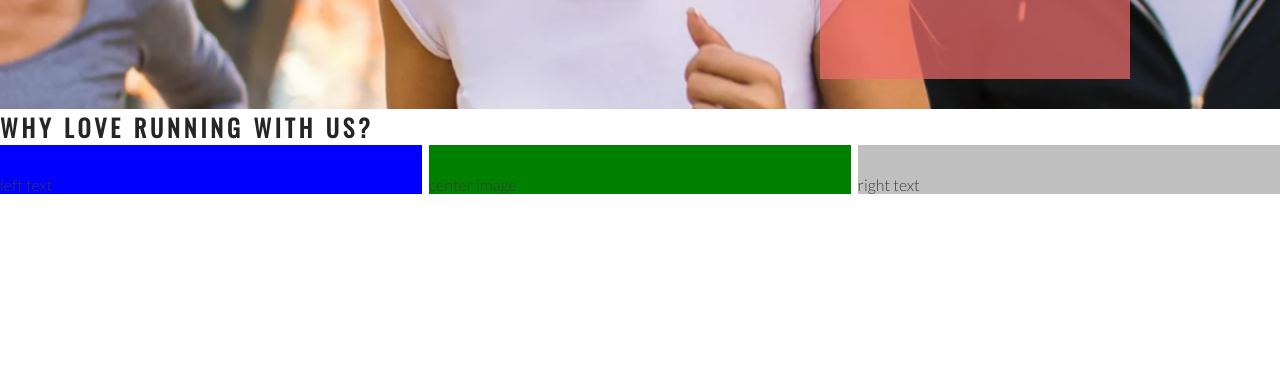
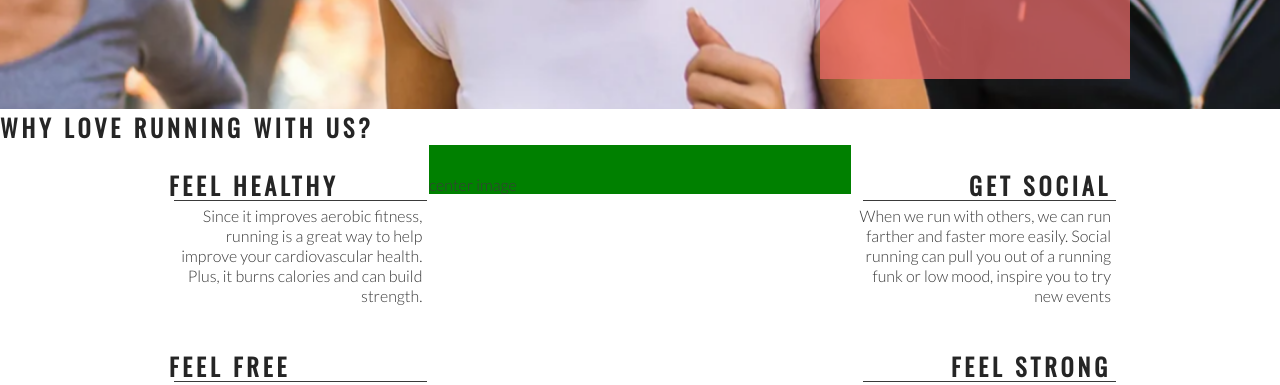
Before and after one commit to h-bails/love-running, a plain HTML site: page index.html in a window 1280 px wide. Shown: the part 567-952 px from the top of the page. Drawn offline with nearby package versions, Linux system fonts and the light colour scheme.

Commit message:
Add left and right club ethos content and add styling

```diff
--- a/assets/css/style.css
+++ b/assets/css/style.css
@@ -107,14 +107,12 @@ h1, h2 {
     padding-top: 30px;
     width: 33%;
     float: left;
-    background-color: blue;
 }
 
 #right-about {
     padding-top: 30px;
     width: 33%;
     float: right;
-    background-color: silver;
 }
 
 #center-about {
@@ -122,6 +120,32 @@ h1, h2 {
     width: 33%;
     margin: 0 auto;
     background-color: green;
+}
+
+.left-about-heading {
+    width: 60%;
+    float: right;
+    line-height: 20px;
+    clear: both;
+    margin-bottom: 50px;
+}
+
+hr {
+    border-top: 1px solid #3a3a3a;
+    width: 100%;
+    margin: 5px;
+}
+
+.right-about-heading {
+    width: 60%;
+    float: left;
+    line-height: 20px;
+    clear: both;
+    margin-bottom: 50px;
+}
+
+.right-about-heading h2, p {
+    text-align: right;
 }
 
 /* creates the level of zoon for hero image animation */
--- a/index.html
+++ b/index.html
@@ -32,8 +32,34 @@
     </section>
     <section id="club-ethos">
         <h1>Why love running with us?</h1>
-        <div id="left-about">left text</div>
-        <div id="right-about">right text</div>
+        <div id="left-about">
+           <div class="left-about-heading">
+                <h1>Feel healthy</h1>
+                <hr>
+                <p>Since it improves aerobic fitness, running is a great way to help improve your cardiovascular health. Plus, it burns calories and can build strength.</p>
+           </div>
+            <div class="left-about-heading">
+                <h1>Feel free</h1>
+                <hr>
+                <p>Physical exercise, running included, is known to release endorphins in the brain. Endorphins make you more energetic, more awake and, yes, happier.</p>
+           </div>
+        </div>
+        <div id="right-about">
+            <div class="right-about-heading">
+                <h2>Get Social</h2>
+                <hr>
+                <p>
+                    When we run with others, we can run farther and faster more easily. Social running can pull you out of a running funk or low mood, inspire you to try new events
+                </p>
+            </div>
+            <div class="right-about-heading">
+                <h2>Feel Strong</h2>
+                <hr>
+                <p>
+                    Running strengthens your heart by pumping blood more effectively through your body.
+                </p>
+            </div>
+        </div>
         <div id="center-about">center image</div>
     </section>
     <section>
```
